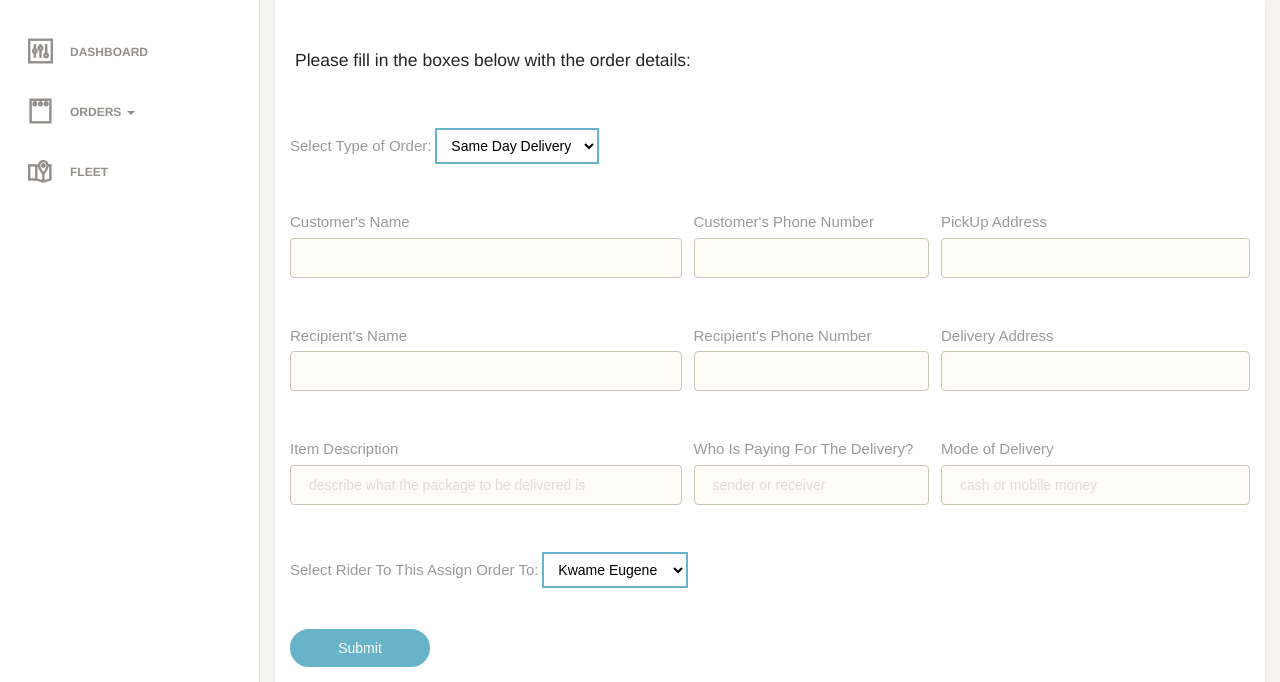
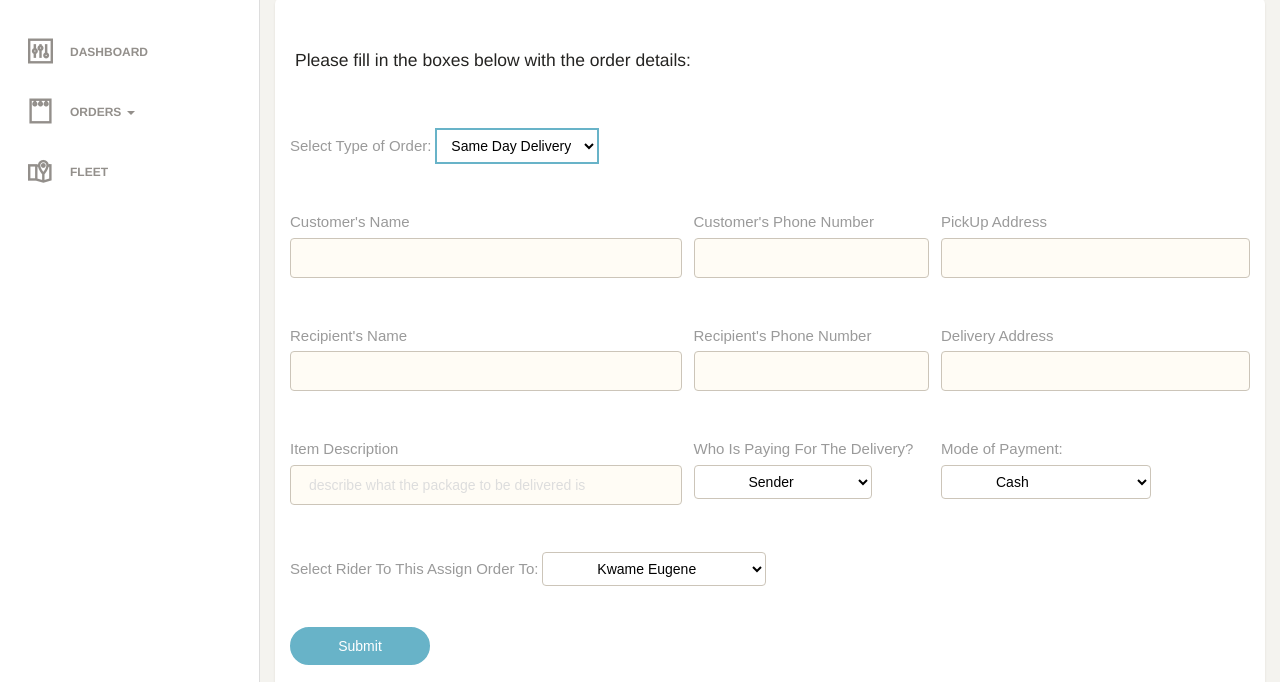
Before and after one commit to quantaquadri/ranpeadashboardv1, a plain HTML site: page new_order.html in a window 1280 px wide. Shown: the part 118-800 px from the top of the page. Drawn offline with Linux system fonts and the light colour scheme; some packages are replaced by stand-ins of ours; a web font is replaced by a local one.

Commit message:
new updates on the order

```diff
--- a/assets/css/style.css
+++ b/assets/css/style.css
@@ -2796,9 +2796,10 @@ input {
   color: #000;
   background-color: #fff;
   opacity: 1;
-  border-width: 2px;
+  border-width: 1px;
   font-size: 14px;
   font-weight: 500;
-  padding: 7px 10px;
-  border-color: #68B3C8;
+  padding: 7px 50px;
+  border-color: #CCC5B9;
+  border-radius: 4px;
 }
--- a/new_order.html
+++ b/new_order.html
@@ -187,16 +187,32 @@
                                             </div>
 
                                             <div class="col-md-3">
-                                                <div class="form-group">
+                                                <!-- <div class="form-group">
                                                     <label>Who Is Paying For The Delivery?</label>
                                                     <input type="text" class="form-control border-input" placeholder= "sender or receiver" required>
-                                                </div>
+                                                </div> -->
+                                                <div class="form-group">
+                                                    <label>Who Is Paying For The Delivery?</label><br>
+                                                        <select  class="labellu">
+                                                            <option value="#">Sender</option>
+                                                            <option value="#">Receiver</option>
+                                                        </select>
+                                                    </div>
+
                                             </div>
 
-                                            <div class="col-md-4">
-                                                <div class="form-group">
+                                            <div class="col-md-3">
+                                                <!-- <div class="form-group">
                                                     <label>Mode of Delivery</label>
                                                     <input type="text" class="form-control border-input" placeholder= "cash or mobile money" required>
+                                                </div> -->
+
+                                                <div class="form-group">
+                                                    <label>Mode of Payment:</label><br>
+                                                        <select  class="labellu">
+                                                            <option value="#">Cash</option>
+                                                            <option value="#">Mobile Money</option>
+                                                        </select>
                                                 </div>
                                             </div>
                                     </div>
@@ -204,15 +220,15 @@
                                     <br>
 
                                     <div class="row">
-                                             <div class="col-md-12">
+                                            <div class="col-md-12">
                                                 <div class="form-group">
                                                     <label>Select Rider To This Assign Order To:</label>
-                                                        <select  class="labella">
+                                                        <select  class="labellu">
                                                             <option value="#">Kwame Eugene</option>
                                                             <option value="#">Kwame Promise</option>
                                                         </select>
                                                 </div>
-                                        </div>
+                                            </div>
                                     </div>
 
                                     <br>
```
